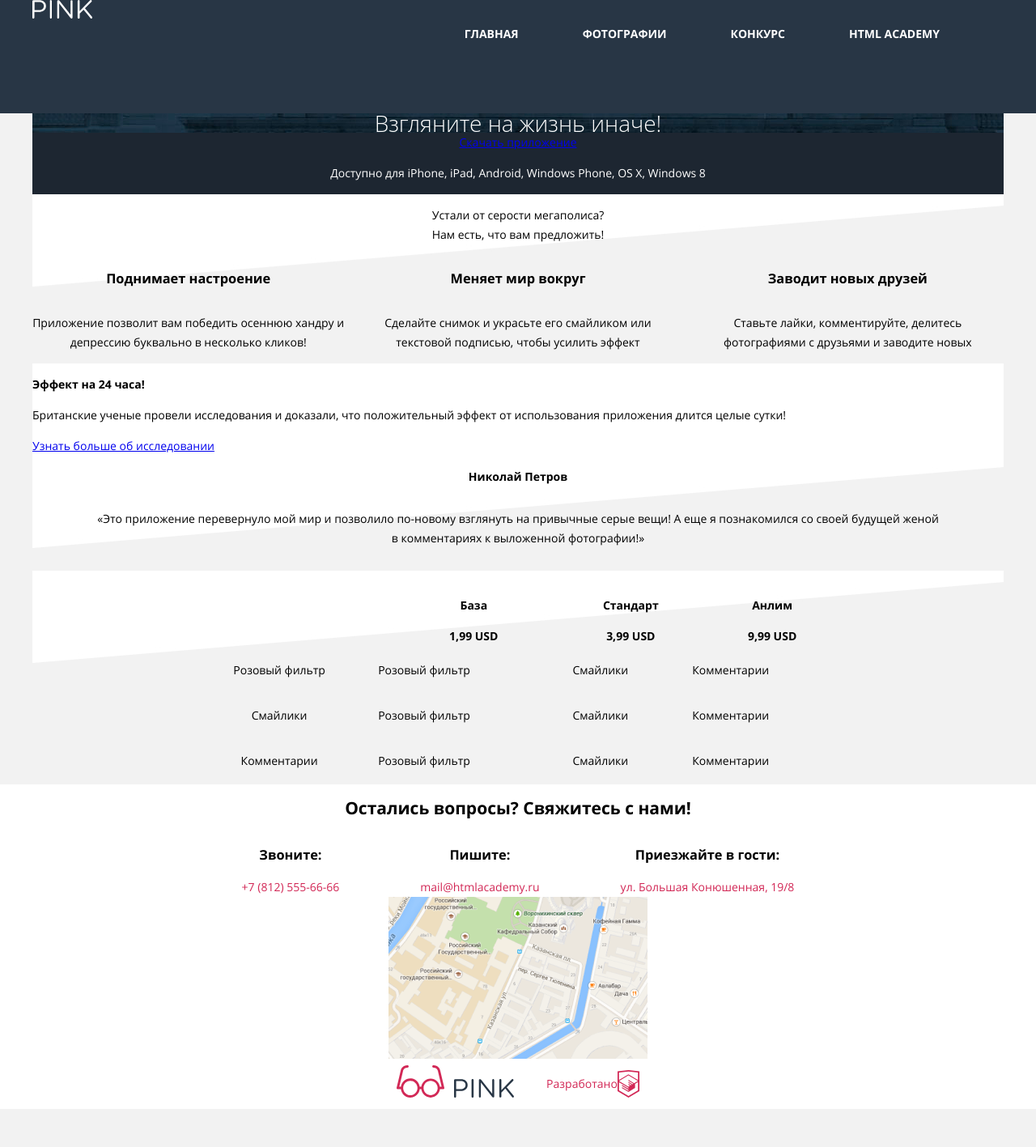
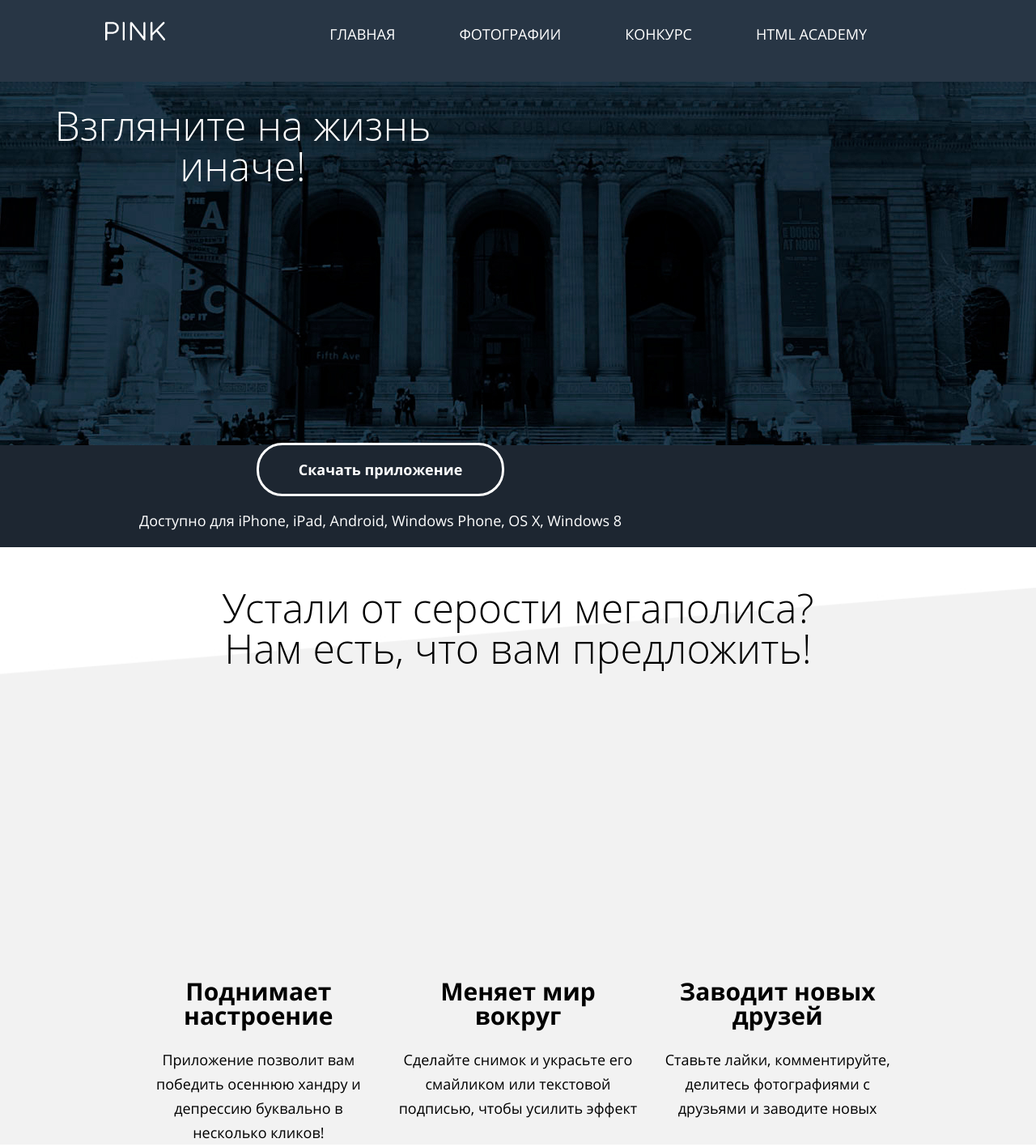
Before and after one commit to Haarkin/283545-pink-24, a plain HTML site: page source/index.html in a window 1280 px wide. Shown: the top 1417 px of the page at 81% size. Before the commit the page ends 1370 px from the top, so only its background shows below. Drawn offline with nearby package versions, Linux system fonts and the light colour scheme; files that its build step writes are made by us from their sources; a web font is replaced by a local one.

Commit message:
Делает сетки и шрифты главной страницы

```diff
--- a/source/index.html
+++ b/source/index.html
@@ -76,7 +76,7 @@
             </a>
           </li>
         </ul>
-        <p>Доступно для iPhone, iPad, Android, Windows Phone, OS X, Windows 8</p>
+        <p class="link-section__accesibility">Доступно для iPhone, iPad, Android, Windows Phone, OS X, Windows 8</p>
       </div>
     </section>
 
@@ -108,7 +108,7 @@
     </section>
 
     <section class="study">
-      <section class="study__wrapper">
+      <div class="study__wrapper">
         <h2 class="visually-hidden">Исследование</h2>
         <p class="study__title">Эффект
           на 24 часа!</p>
@@ -116,7 +116,7 @@
           и доказали, что положительный эффект
           от использования приложения длится целые сутки!</p>
         <a class="study__link" href="#">Узнать больше об исследовании</a>
-      </section>
+      </div>
     </section>
 
     <section class="reviews">
@@ -125,6 +125,7 @@
         <div class="reviews__list">
           <figure class="reviews__item">
             <figcaption class="reviews__author-name">Николай Петров</figcaption>
+            <span class="reviews__author-identity">25 лет, водитель трамвая</span>
             <blockquote class="reviews__author-info">
               <p class="reviews__text">«Это приложение перевернуло мой мир и позволило по-новому взглянуть на привычные
                 серые вещи! А еще я познакомился со своей будущей женой в комментариях к выложенной фотографии!»</p>
@@ -293,7 +294,7 @@
 
         <p class="about-text">
           <a class="htmlacademy-link" href="https://htmlacademy.ru/">
-        Разработано
+            <span>Разработано</span>
             <span class="visually-hidden">в HTML Academy</span>
             <svg width="27" height="34" viewBox="0 0 27 34" fill="none" xmlns="http://www.w3.org/2000/svg">
               <path
--- a/source/sass/blocks/about-text.scss
+++ b/source/sass/blocks/about-text.scss
@@ -1,4 +1,10 @@
 .htmlacademy-link {
   display: flex;
   align-items: center;
+  color: $black;
+  text-decoration: none;
+
+  span {
+    margin-right: 15px;
+  }
 }
--- /dev/null
+++ b/source/sass/blocks/advantage.scss
@@ -0,0 +1,12 @@
+
+.advantage:first-child {
+  @media (max-width: $mobile-width-only) {
+    display: none;
+  }
+}
+
+.advantage__name {
+  @media (min-width: $tablet-width) {
+    display: none;
+  }
+}
--- a/source/sass/blocks/advantages-section.scss
+++ b/source/sass/blocks/advantages-section.scss
@@ -1,6 +1,7 @@
 .advantages-section {
   background-image: url("../img/backgrounds/greybackground.jpg");
   background-repeat: no-repeat;
+  background-size: cover;
 }
 
 .advantages-section__wrapper {
@@ -12,12 +13,16 @@
   }
 
   @media (min-width: $desktop-width) {
-    width: 1200px;
+    width: 940px;
   }
 }
 
 .advantages-section__title {
   text-align: center;
+  margin-bottom: 24px;
+  font-weight: lighter;
+  font-size: 50px;
+  line-height: 50px;
 }
 
 .advantages-section__list {
@@ -25,10 +30,16 @@
   padding: 0;
   list-style: none;
 
+  @media (min-width: $tablet-width) {
+    margin-left: 340px;
+  }
+
   @media (min-width: $desktop-width) {
     display: grid;
     grid-template-columns: 1fr 1fr 1fr;
     column-gap: 22px;
+    margin-left: 0;
+    margin-bottom: 59px;
   }
 }
 
@@ -36,8 +47,46 @@
   display: flex;
   flex-direction: column;
   align-items: center;
+  margin-bottom: 43px;
+
+  &:last-child {
+    margin-bottom: 0;
+  }
+
+  @media (min-width: $tablet-width) {
+    align-items: flex-start;
+    margin-bottom: 46px;
+  }
+
+  @media (min-width: $desktop-width) {
+    align-items: center;
+    margin-bottom: 0;
+    padding-top: 360px;
+  }
+}
+
+.advantage__title {
+  font-size: 30px;
+
+  @media (min-width: $tablet-width) {
+    margin: 0;
+    margin-bottom: 24px;
+  }
+
+  @media (min-width: $desktop-width) {
+    text-align: center;
+  }
 }
 
 .advantage__description {
   text-align: center;
+  margin: 0;
+
+  @media (min-width: $tablet-width) {
+    text-align: start;
+  }
+
+  @media (min-width: $desktop-width) {
+    text-align: center;
+  }
 }
--- /dev/null
+++ b/source/sass/blocks/head.scss
@@ -0,0 +1,5 @@
+.head:first-child {
+  @media (max-width: $mobile-width-only) {
+    display: none;
+  }
+}
--- a/source/sass/blocks/link-section.scss
+++ b/source/sass/blocks/link-section.scss
@@ -12,11 +12,23 @@
 
   @media (min-width: $tablet-width) {
     width: 620px;
+    padding-right: 340px;
   }
 
   @media (min-width: $desktop-width) {
-    width: 1200px;
+    width: 940px;
   }
+}
+
+.link-section__button {
+  font-weight: bold;
+  color: $white;
+  text-decoration: none;
+  padding: 21px 49px;
+  outline: solid 3px $white;
+  border-radius: 29px;
+  font-size: 18px;
+  line-height: 18px;
 }
 
 .link-section__list {
@@ -26,6 +38,6 @@
   padding: 0;
 }
 
-.link-section p {
+.link-section__accesibility {
   text-align: center;
 }
--- a/source/sass/blocks/main-nav.scss
+++ b/source/sass/blocks/main-nav.scss
@@ -1,6 +1,13 @@
 .main-nav {
   text-transform: uppercase;
   font-weight: bold;
+  padding: 0;
+  display: flex;
+  height: max-content;
+
+  @media (min-width: $desktop-width) {
+    font-weight: normal;
+  }
 }
 
 .main-nav__list {
@@ -16,12 +23,12 @@
 
   @media (min-width: $desktop-width) {
     flex-direction: row;
-    justify-content: space-between;
   }
 }
 
 .main-nav__list a {
   color: $white;
+  height: min-content;
 }
 
 .main-nav__toggle {
--- /dev/null
+++ b/source/sass/blocks/page-footer-contacts.scss
@@ -0,0 +1,52 @@
+.page-footer-contacts {
+  list-style: none;
+  margin: 0;
+  padding: 0;
+
+  @media (min-width: $tablet-width) {
+    display: flex;
+    flex-wrap: wrap;
+    justify-content: center;
+  }
+}
+
+.page-footer-contacts__item {
+  display: flex;
+  flex-direction: column;
+  align-items: center;
+
+  @media (min-width: $tablet-width) {
+    flex: 1 1 auto;
+    margin: 0;
+    margin-right: 100px;
+
+    &:nth-child(even) {
+      margin-right: 0;
+    }
+
+    &:last-child {
+      margin-right: 0;
+      flex-wrap: wrap;
+    }
+  }
+
+  @media (min-width: $desktop-width) {
+    &:nth-child(2) {
+      order: 3;
+    }
+
+    &:nth-child(3) {
+      order: 2;
+      margin-right: 100px;
+    }
+  }
+}
+
+.page-footer-contacts__title {
+  text-align: center;
+}
+
+.page-footer-contacts__link {
+  color: $red;
+  text-decoration: none;
+}
--- a/source/sass/blocks/page-footer.scss
+++ b/source/sass/blocks/page-footer.scss
@@ -1,10 +1,5 @@
 .page-footer {
   background-color: $white;
-
-  a {
-    color: $red;
-    text-decoration: none;
-  }
 
   h2 {
     text-align: center;
@@ -23,37 +18,8 @@
   }
 
   @media (min-width: $desktop-width) {
-    width: 1200px;
+    width: 100%;
   }
-}
-
-.page-footer-contacts {
-  list-style: none;
-  margin: 0;
-  padding: 0;
-
-  @media (min-width: $tablet-width) {
-    display: flex;
-  }
-}
-
-.page-footer-contacts__item {
-  display: flex;
-  flex-direction: column;
-  align-items: center;
-
-  @media (min-width: $tablet-width) {
-    margin-right: 100px;
-
-    &:last-child {
-      margin-right: 0;
-      flex-wrap: wrap;
-    }
-  }
-}
-
-.page-footer-contacts__title {
-  text-align: center;
 }
 
 .page-footer__lower-wrapper {
@@ -63,5 +29,7 @@
 
   @media (min-width: $tablet-width) {
     flex-direction: row;
+    justify-content: space-around;
+    width: 100%;
   }
 }
--- a/source/sass/blocks/page-header.scss
+++ b/source/sass/blocks/page-header.scss
@@ -1,16 +1,32 @@
 .page-header {
+  padding: 0;
+  margin: 0;
   background-color: $dark-grey;
 }
 
 .page-header__wrapper {
   width: 288px;
   margin: 0 auto;
+  display: flex;
+  padding: 20px;
+  padding-top: 27px;
+  padding-bottom: 43px;
+  box-sizing: border-box;
 
   @media (min-width: $tablet-width) {
-    width: 620px;
+    width: 100%;
   }
 
   @media (min-width: $desktop-width) {
-    width: 1200px;
+    width: 100%;
+    padding-left: 130px;
+    padding-right: 130px;
   }
 }
+
+.page-header__logo {
+  flex-grow: 1;
+  padding: 0;
+  width: 74px;
+  height: min-content;
+}
--- a/source/sass/blocks/page-main.scss
+++ b/source/sass/blocks/page-main.scss
@@ -1,10 +1,22 @@
 .page-main {
   background-color: $white;
-  margin: 0 auto;
 }
 
 .page-main__title {
   margin: 0;
   font-weight: 300;
+  font-size: 50px;
   text-align: center;
+  padding-top: 29px;
+  padding-bottom: 320px;
+  line-height: 50px;
+
+  @media (min-width: $tablet-width) {
+    width: 620px;
+    padding-right: 340px;
+  }
+
+  @media (min-width: $desktop-width) {
+    width: 940px;
+  }
 }
--- a/source/sass/blocks/proposal.scss
+++ b/source/sass/blocks/proposal.scss
@@ -1,6 +1,7 @@
 .proposal {
   background-image: url("../img/backgrounds/greybackground.jpg");
   background-repeat: no-repeat;
+  background-size: 100%;
   overflow: hidden;
   position: relative;
 }
@@ -17,22 +18,18 @@
   }
 
   @media (min-width: $desktop-width) {
-    width: 1200px;
+    width: 940px;
   }
 }
 
 .proposal__table {
   width: 832px;
-}
 
-.head:first-child {
-  @media (max-width: $mobile-width-only) {
-    display: none;
+  @media (min-width: $tablet-width) {
+    width: 616px;
+  }
+
+  @media (min-width: $desktop-width) {
+    width: 940px;
   }
 }
-
-.advantage:first-child {
-  @media (max-width: $mobile-width-only) {
-    display: none;
-  }
-}
--- a/source/sass/blocks/reviews.scss
+++ b/source/sass/blocks/reviews.scss
@@ -1,6 +1,7 @@
 .reviews {
-  background-image: url("../../../img/backgrounds/greybackground.jpg");
+  background-image: url("../img/backgrounds/greybackground.jpg");
   background-repeat: no-repeat;
+  background-size: cover;
 }
 
 .reviews__wrapper {
@@ -12,7 +13,7 @@
   }
 
   @media (min-width: $desktop-width) {
-    width: 1200px;
+    width: 940px;
   }
 }
 
@@ -24,10 +25,27 @@
 
 .reviews__author-name {
   font-weight: bold;
+  font-size: 24px;
+
+  @media (min-width: $tablet-width) {
+    order: 2;
+  }
+}
+
+.reviews__author-identity {
+  order: 2;
+
+  @media (max-width: $mobile-width-only) {
+    display: none;
+  }
 }
 
 .reviews__text {
   text-align: center;
+
+  @media (min-width: $tablet-width) {
+    order: 1;
+  }
 }
 
 .reviews__toggles {
--- a/source/sass/blocks/site-contacts.scss
+++ b/source/sass/blocks/site-contacts.scss
@@ -1,4 +1,13 @@
 .site-contacts {
   display: flex;
   list-style: none;
+  flex-wrap: wrap;
 }
+
+.site-contacts__contact {
+  margin-right: 14px;
+
+  &:last-child {
+    margin-right: 0;
+  }
+}
--- a/source/sass/blocks/site-list.scss
+++ b/source/sass/blocks/site-list.scss
@@ -1,19 +1,29 @@
 .site-list {
+  padding: 0;
+  margin: 0;
+
   @media (min-width: $desktop-width) {
     justify-content: flex-end;
+    flex-wrap: wrap;
+    flex-grow: 2;
+    height: min-content;
   }
 }
 
 .site-list__item {
+  padding: 0;
   display: flex;
   justify-content: center;
 
   @media (min-width: $desktop-width) {
     margin-right: 79px;
+    height: min-content;
   }
 }
 
 .site-list__link {
+  padding: 0;
+  margin: 0;
   color: $white;
   text-decoration: none;
   text-align: center;
--- a/source/sass/blocks/study.scss
+++ b/source/sass/blocks/study.scss
@@ -14,13 +14,20 @@
 
   @media (min-width: $tablet-width) {
     width: 620px;
+    padding-left: 330px;
   }
 
   @media (min-width: $desktop-width) {
-    width: 1200px;
+    width: 940px;
+    padding-left: 500px;
   }
 }
 
 .study__title {
   font-weight: bold;
+  font-size: 30px;
 }
+
+.study__link {
+  color: $red;
+}
--- a/source/sass/globals/global.scss
+++ b/source/sass/globals/global.scss
@@ -14,8 +14,8 @@ body {
   flex-direction: column;
   min-height: 100%;
   font-family: "Open Sans", sans-serif;
-  font-size: 14px;
-  line-height: 24px;
+  font-size: 18px;
+  line-height: 30px;
   color: $black;
   background-color: rgba(242, 242, 242, 1);
 }
--- a/source/sass/style.scss
+++ b/source/sass/style.scss
@@ -7,6 +7,7 @@
 @import "./blocks/page-main.scss";
 @import "./blocks/title-wrapper.scss";
 @import "./blocks/page-footer.scss";
+@import "./blocks/page-footer-contacts.scss";
 @import "./blocks/site-contacts.scss";
 @import "./blocks/about-text.scss";
 @import "./blocks/link-section.scss";
@@ -14,6 +15,8 @@
 @import "./blocks/study.scss";
 @import "./blocks/reviews.scss";
 @import "./blocks/proposal.scss";
+@import "./blocks/head.scss";
+@import "./blocks/advantage.scss";
 @import "./blocks/field.scss";
 @import "./blocks/achievement-form.scss";
 @import "./blocks/contact-form.scss";
```
Lines whose indentation alone changed are shown as unchanged.
